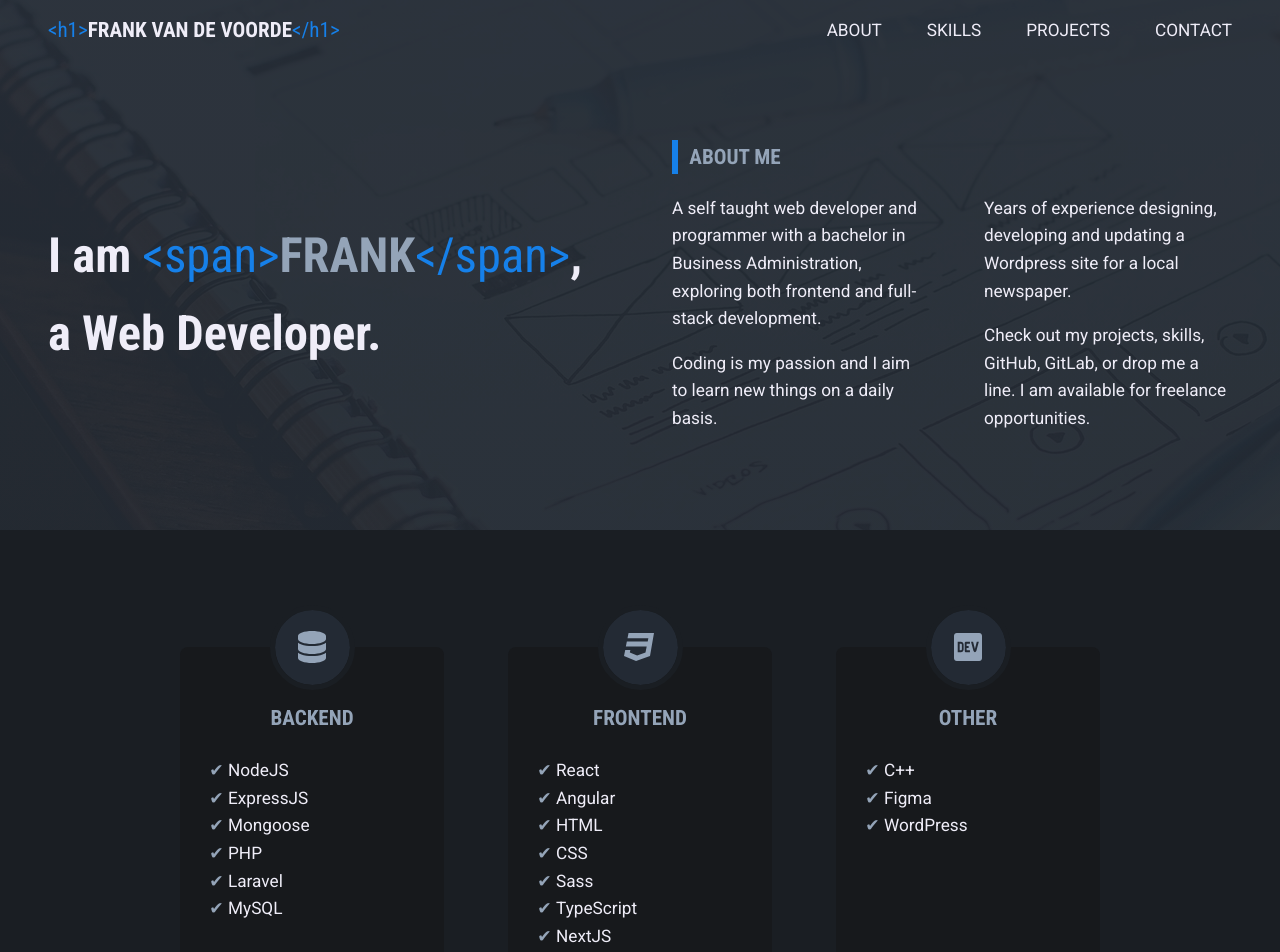
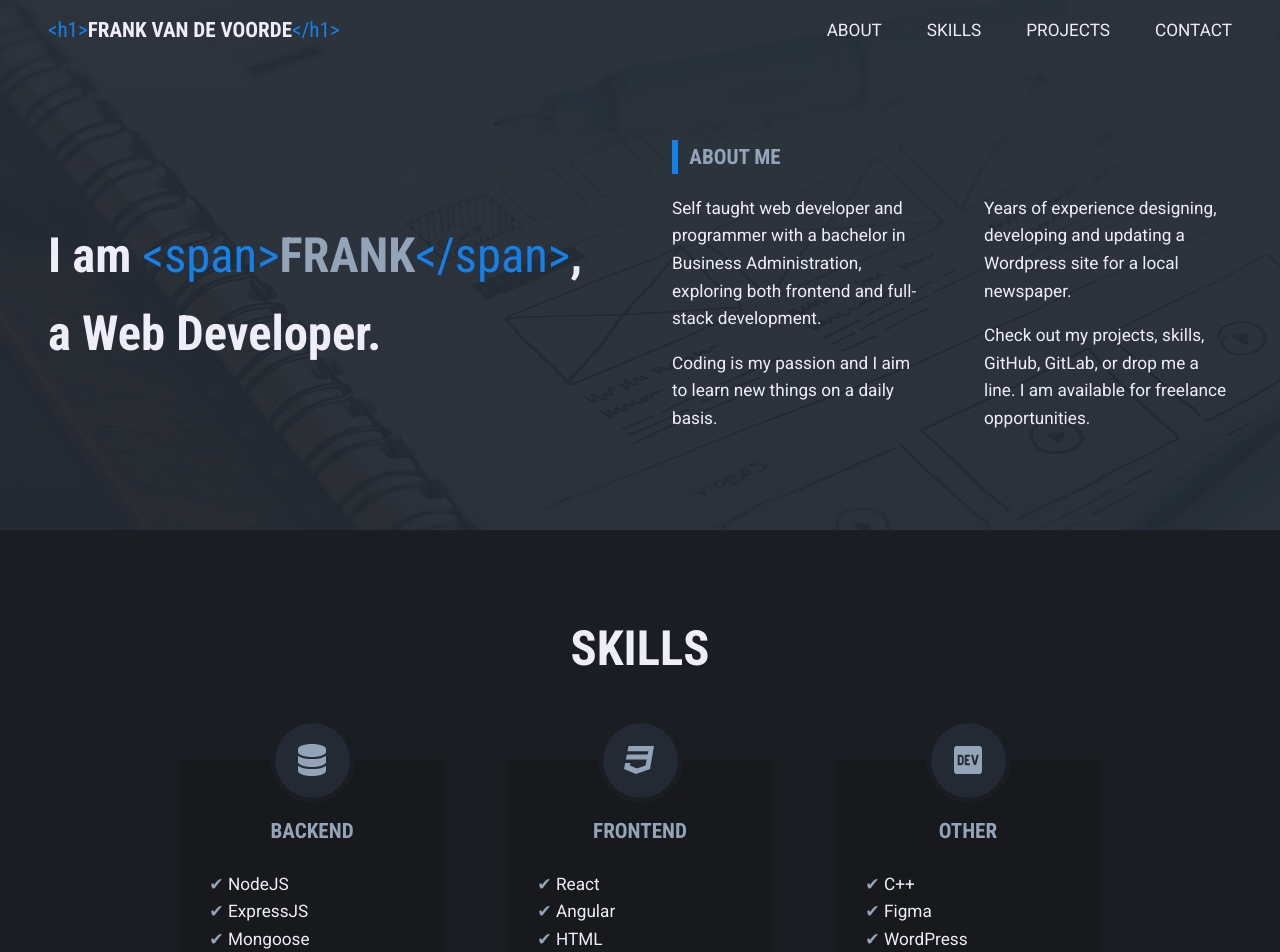
Before and after one commit to Cairhiin/Portfolio-Website, a React (Vite) app: page / in a window 1280 px wide. Shown: the top 952 px of the page. Built offline with nearby package versions, Linux system fonts and the light colour scheme.

Commit message:
Refactor the list of cards into its own component and add animation

```diff
--- a/package.json
+++ b/package.json
@@ -14,6 +14,7 @@
     "@fortawesome/free-brands-svg-icons": "^6.4.0",
     "@fortawesome/free-solid-svg-icons": "^6.4.0",
     "@fortawesome/react-fontawesome": "^0.2.0",
+    "framer-motion": "^10.12.22",
     "react": "^18.2.0",
     "react-dom": "^18.2.0"
   },
--- a/src/App.css
+++ b/src/App.css
@@ -1,9 +1,12 @@
 #skills {
-  display: flex;
-  gap: 4rem;
-  justify-content: center;
-  padding-block-start: calc(var(--spacing-900) + 75px / 2);
+  padding-block-start: var(--spacing-900);
   padding-block-end: var(--spacing-900);
+}
+
+#skills h2 {
+  text-align: center;
+  font-size: var(--fs-900);
+  margin-bottom: 1.5em;
 }
 
 #projects {
@@ -14,7 +17,22 @@
   background-size: 250%;
 }
 
+.flex-container {
+  display: flex;
+  gap: 4rem;
+  justify-content: center;
+}
+
 .container {
   margin: 0 auto;
   max-width: 75ch;
 }
+
+.decorated-header {
+  font-size: var(--fs-400);
+  color: var(--color-200);
+  border-left: 6px solid var(--color-highlight-400);
+  margin-bottom: 1em;
+  padding-inline: var(--spacing-200);
+  display: inline-block;
+}
--- a/src/App.tsx
+++ b/src/App.tsx
@@ -1,6 +1,4 @@
-import { faCss3, faDev } from "@fortawesome/free-brands-svg-icons";
-import { faDatabase } from "@fortawesome/free-solid-svg-icons";
-import Card from "./components/Card";
+import CardList from "./CardList";
 import Hero from "./components/Hero";
 import Nav from "./components/nav";
 import "./App.css";
@@ -12,35 +10,10 @@
       <Hero />
       <main>
         <section id="skills">
-          <Card title="Backend" icon={faDatabase}>
-            <ul>
-              <li>NodeJS</li>
-              <li>ExpressJS</li>
-              <li>Mongoose</li>
-              <li>PHP</li>
-              <li>Laravel</li>
-              <li>MySQL</li>
-            </ul>
-          </Card>
-          <Card title="Frontend" icon={faCss3}>
-            <ul>
-              <li>React</li>
-              <li>Angular</li>
-              <li>HTML</li>
-              <li>CSS</li>
-              <li>Sass</li>
-              <li>TypeScript</li>
-              <li>NextJS</li>
-              <li>TailwindCSS</li>
-            </ul>
-          </Card>
-          <Card title="Other" icon={faDev}>
-            <ul>
-              <li>C++</li>
-              <li>Figma</li>
-              <li>WordPress</li>
-            </ul>
-          </Card>
+          <h2>Skills</h2>
+          <div className="flex-container">
+            <CardList />
+          </div>
         </section>
         <section id="projects">
           <div className="container">
--- /dev/null
+++ b/src/CardList/index.tsx
@@ -0,0 +1,74 @@
+import { faDatabase } from "@fortawesome/free-solid-svg-icons";
+import { IconProp } from "@fortawesome/fontawesome-svg-core";
+import { motion } from "framer-motion";
+import Card from "../components/Card";
+import "./index.css";
+import { faCss3, faDev } from "@fortawesome/free-brands-svg-icons";
+
+interface CardListData {
+  backend: { icon: IconProp; data: Array<string> };
+  frontend: { icon: IconProp; data: Array<string> };
+  other: { icon: IconProp; data: Array<string> };
+}
+
+export default function CardList(): JSX.Element {
+  const list = {
+    visible: { opacity: 1 },
+    hidden: { opacity: 0 },
+  };
+  const cardListData: CardListData = {
+    backend: {
+      icon: faDatabase,
+      data: ["NodeJS", "ExpressJS", "Mongoose", "PHP", "Laravel", "MySQL"],
+    },
+    frontend: {
+      icon: faCss3,
+      data: [
+        "React",
+        "Angular",
+        "HTML",
+        "CSS",
+        "Sass",
+        "TypeScript",
+        "NextJS",
+        "TailwindCSS",
+      ],
+    },
+    other: { icon: faDev, data: ["C++", "Figma", "WordPress"] },
+  };
+  return (
+    <div className="flex-container">
+      {Object.keys(cardListData).map(
+        (name: string): JSX.Element => (
+          <Card
+            title={name.charAt(0).toUpperCase() + name.slice(1)}
+            icon={(cardListData as any)[name].icon}
+          >
+            <motion.ul
+              initial="hidden"
+              animate="visible"
+              variants={list}
+              transition={{ duration: 0.5 }}
+            >
+              {(cardListData as any)[name].data.map(
+                (item: string, index: number): JSX.Element => (
+                  <motion.li
+                    key={item}
+                    initial={{ opacity: 0, x: -100, filter: "blur(20px)" }}
+                    whileInView={{ opacity: 1, x: 0, filter: "blur(0px)" }}
+                    transition={{
+                      duration: 0.3,
+                      delay: 0.1 * index,
+                    }}
+                  >
+                    {item}
+                  </motion.li>
+                )
+              )}
+            </motion.ul>
+          </Card>
+        )
+      )}
+    </div>
+  );
+}
--- a/src/components/Hero/index.css
+++ b/src/components/Hero/index.css
@@ -61,8 +61,4 @@
 
 .hero-content > h3 {
   font-size: var(--fs-500);
-  color: var(--color-200);
-  border-left: 6px solid var(--color-highlight-400);
-  margin-bottom: 1em;
-  padding-inline: var(--spacing-200);
 }
--- a/src/components/Hero/index.tsx
+++ b/src/components/Hero/index.tsx
@@ -1,22 +1,30 @@
+import { motion, useReducedMotion } from "framer-motion";
 import "./index.css";
 
 export default function Hero(): JSX.Element {
+  const shouldReduceMotion = useReducedMotion();
+  const scale = shouldReduceMotion ? 1 : 2;
   return (
     <div className="hero">
       <div className="hero-layout">
         <h2 className="hero-title">
           I am{" "}
-          <div className="hero-title-highlight">
+          <motion.div
+            className="hero-title-highlight"
+            initial={{ scale: scale }}
+            whileInView={{ scale: 1 }}
+            transition={{ duration: 0.5 }}
+          >
             <span>{"<span>"}</span>Frank<span>{"</span>"}</span>
-          </div>
+          </motion.div>
           , <br />a Web Developer.
         </h2>
         <div className="hero-content">
-          <h3>About Me</h3>
+          <h3 className="decorated-header">About Me</h3>
           <div>
             <div className="hero-content-column">
               <p>
-                A self taught web developer and programmer with a bachelor in
+                Self taught web developer and programmer with a bachelor in
                 Business Administration, exploring both frontend and full-stack
                 development.
               </p>
```
Also changed, not shown: vite.config.ts.timestamp-1689672326425-3a951ce0488d6.mjs (deleted, +0 -10 lines), src/CardList/index.css (added), 1 other file (tests, documents, lock files or other folders).
